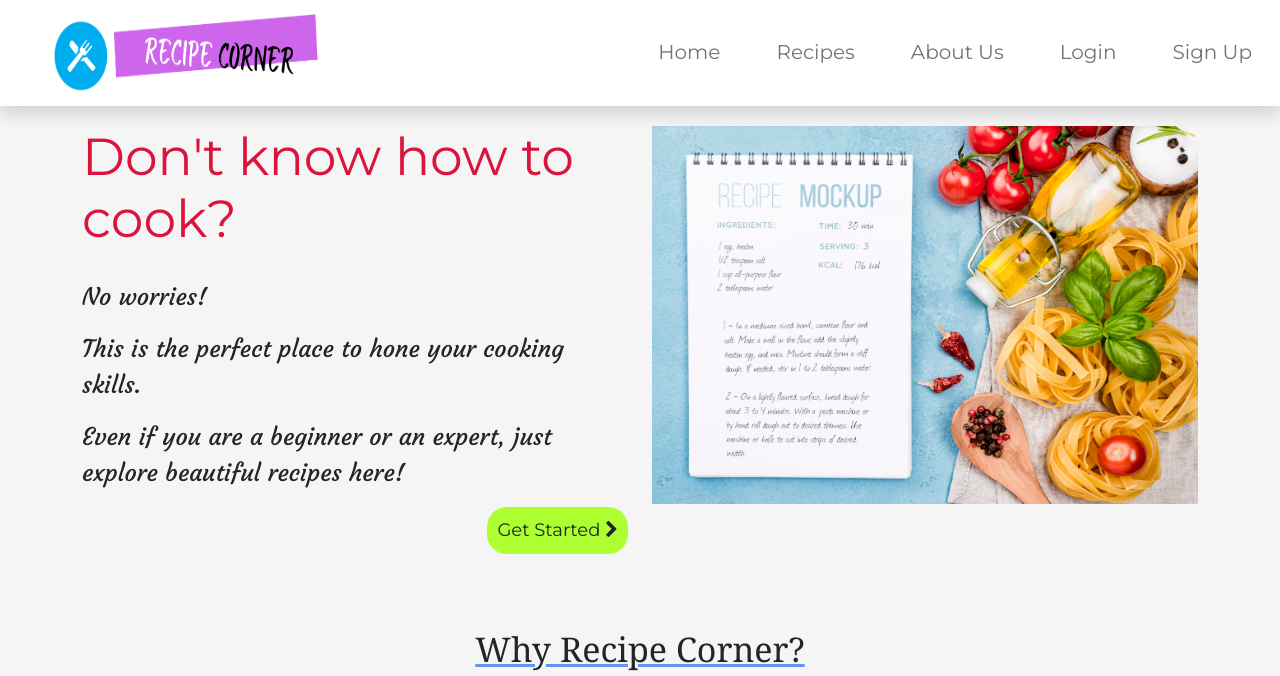
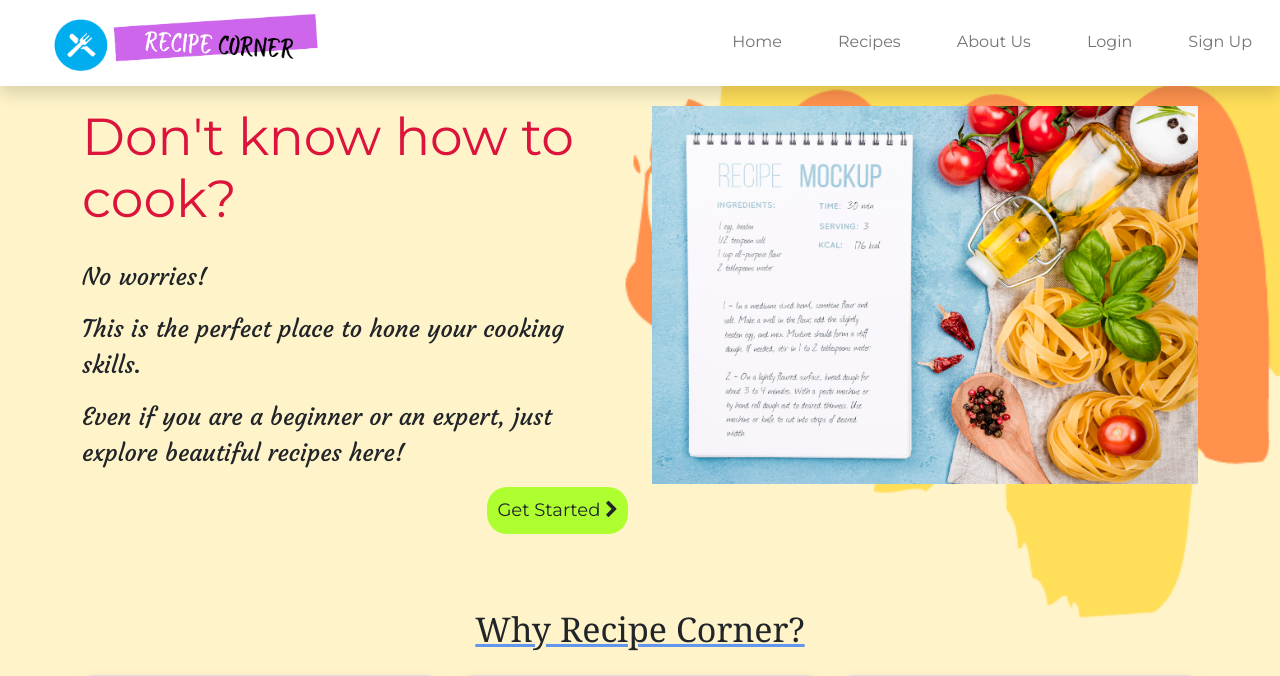
Before and after one commit to Kakadia-Zeel/Recipe-Corner, a PHP site: page / in a window 1280 px wide. Shown: the top 676 px of the page. Run offline with PHP 8.4, Linux system fonts and the light colour scheme.

Commit message:
Adjusted the stylings of navbar of home page and added background image to home page.

```diff
--- a/index.html
+++ b/index.html
@@ -51,11 +51,11 @@
         </li>
 
         <li class="nav-item">
-          <a class="nav-link" href="#">Login</a>
+          <a class="nav-link" href="./pages/login/login.html">Login</a>
         </li>
 
         <li class="nav-item">
-          <a class="nav-link" href="#">Sign Up</a>
+          <a class="nav-link" href="./pages/sign-up/sign-up.html">Sign Up</a>
         </li>
       </ul>
     </div>
--- a/maincss.css
+++ b/maincss.css
@@ -14,7 +14,9 @@ body {
   padding: 0px;
   margin: 0px;
   font-family: 'Montserrat', sans-serif;
-  background-color: whitesmoke;
+  background-image: url("./images/login-background-image.png");
+  background-repeat: no-repeat;
+  background-size: cover;
 }
 
 /* Navbar start */
@@ -24,7 +26,7 @@ nav {
 
 .navbar img {
   width: 270px;
-  height: 80px;
+  height: 60px;
   margin: 0 50px;
 }
 
@@ -34,7 +36,7 @@ nav {
 
 .navbar-nav li {
   margin: 0 20px;
-  font-size: 20px;
+  font-size: 1rem;
 }
 
 .navbar-nav li a {
```
